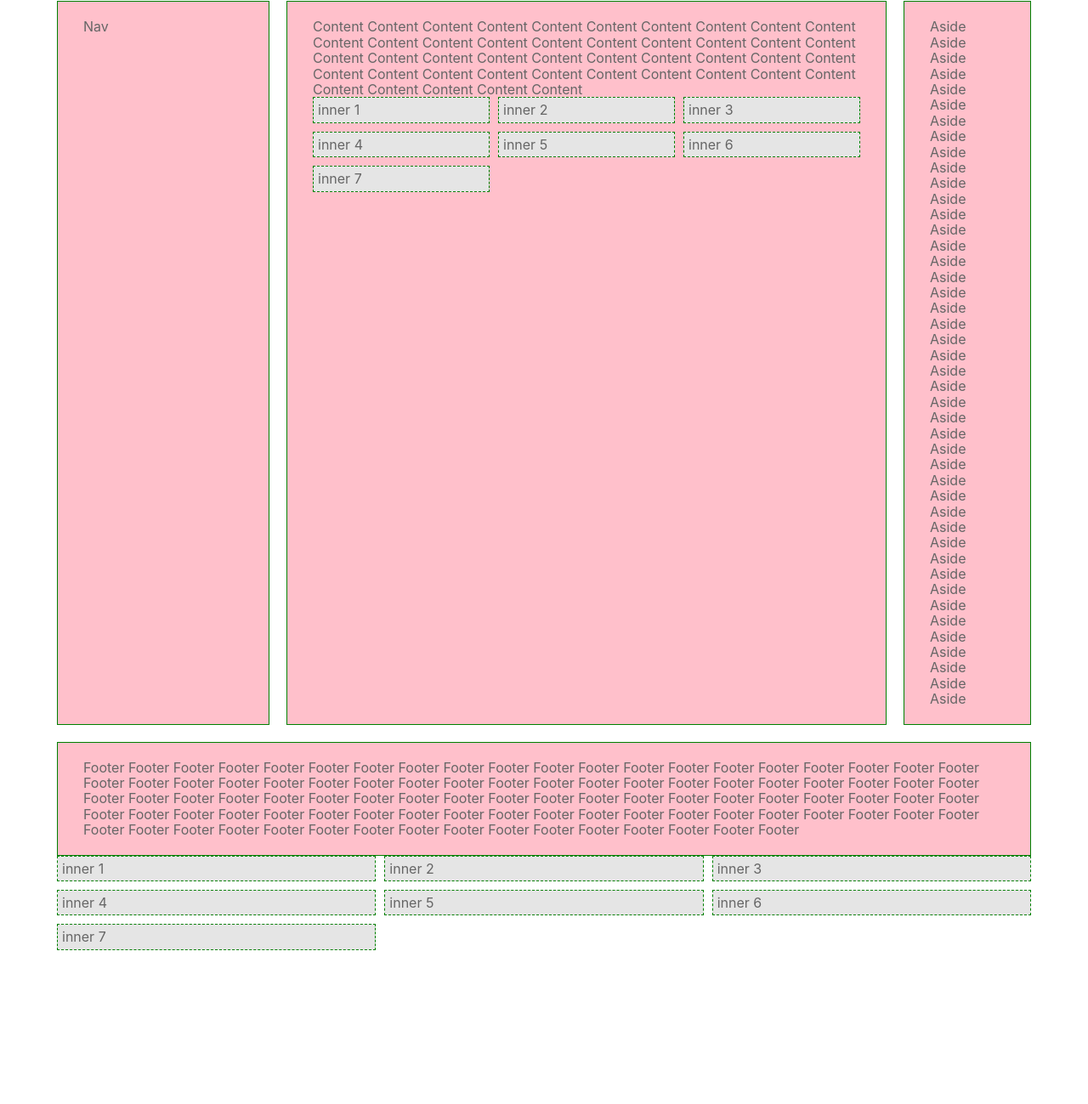
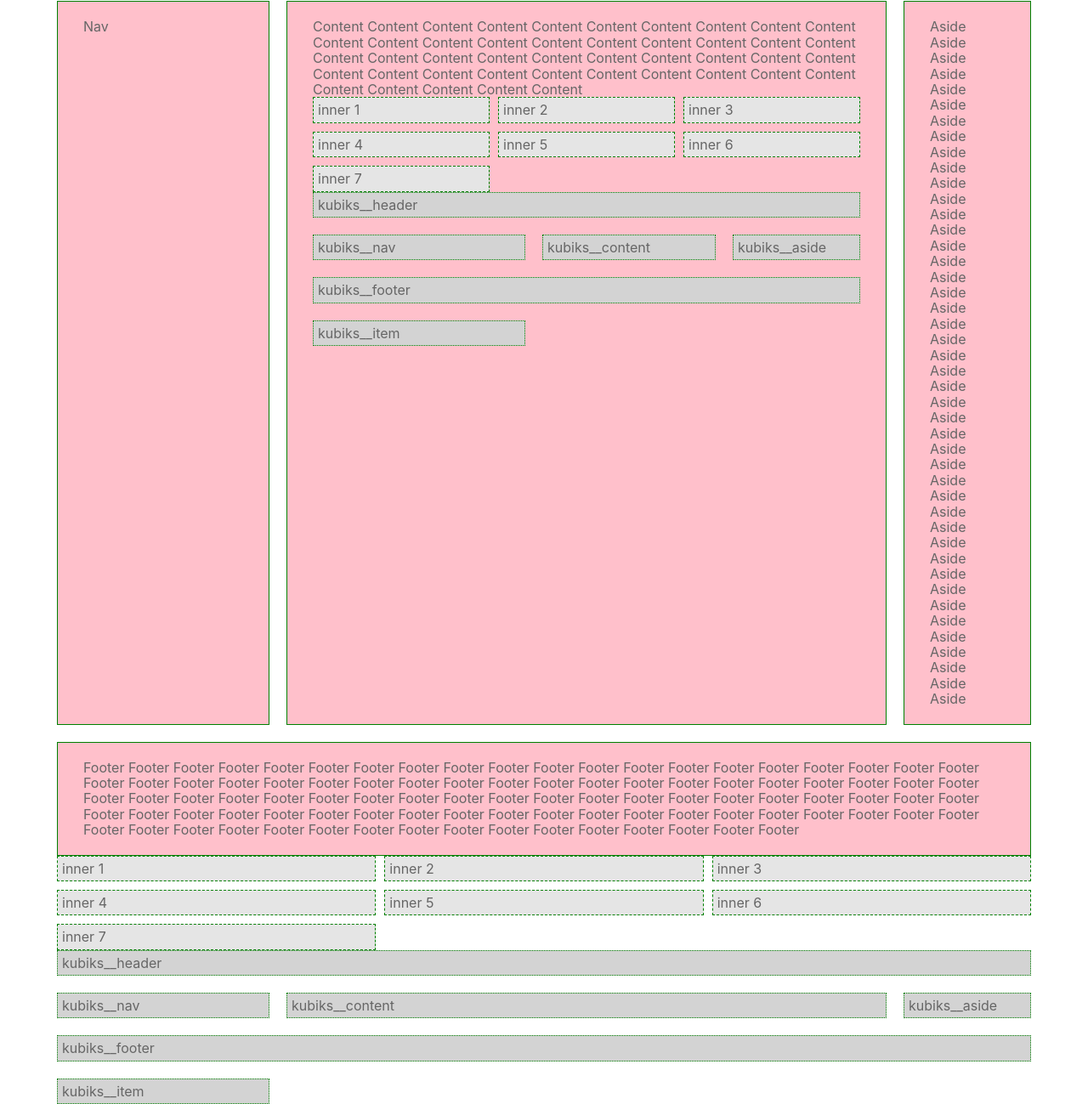
Before and after one commit to FrenkiArt/css-grid-learn, a website built with Vite: page src/index.html in a window 1280 px wide. Shown: the part 79-1378 px from the top of the page at 85% size. Before the commit the page ends 1197 px from the top, so only its background shows below. Built offline with nearby package versions, Linux system fonts and the light colour scheme.

Commit message:
понятно.

```diff
--- a/src/index.html
+++ b/src/index.html
@@ -32,6 +32,15 @@
               <div class="inner-row__item">inner 5</div>
               <div class="inner-row__item">inner 6</div>
               <div class="inner-row__item">inner 7</div>
+            </div>
+
+            <div class="kubiks">
+              <div class="kubiks__item kubiks__header">kubiks__header</div>
+              <div class="kubiks__item kubiks__nav">kubiks__nav</div>
+              <div class="kubiks__item kubiks__content">kubiks__content</div>
+              <div class="kubiks__item kubiks__aside">kubiks__aside</div>
+              <div class="kubiks__item">kubiks__item</div>
+              <div class="kubiks__item kubiks__footer">kubiks__footer</div>
             </div>
           </div>
           <div class="grid__item grid__aside">
@@ -71,6 +80,15 @@
           <div class="inner-row__item">inner 6</div>
           <div class="inner-row__item">inner 7</div>
         </div>
+
+        <div class="kubiks">
+          <div class="kubiks__item kubiks__header">kubiks__header</div>
+          <div class="kubiks__item kubiks__nav">kubiks__nav</div>
+          <div class="kubiks__item kubiks__content">kubiks__content</div>
+          <div class="kubiks__item kubiks__aside">kubiks__aside</div>
+          <div class="kubiks__item">kubiks__item</div>
+          <div class="kubiks__item kubiks__footer">kubiks__footer</div>
+        </div>
       </div>
     </div>
 
--- a/src/scss/stuff.scss
+++ b/src/scss/stuff.scss
@@ -58,3 +58,46 @@
     background-color: #e5e5e5;
   }
 }
+
+.kubiks {
+  display: grid;
+
+  grid-gap: 20px;
+  grid-template-areas:
+    'header header header'
+    'nav content aside'
+    'footer footer footer';
+  grid-template-columns: 250px 1fr 150px;
+
+  // .kubiks__item
+  &__item {
+    border: 1px dotted green;
+    padding: 5px;
+    background-color: lightgray;
+  }
+
+  // .kubiks__header
+  &__header {
+    grid-area: header;
+  }
+
+  // .kubiks__nav
+  &__nav {
+    grid-area: nav;
+  }
+
+  // .kubiks__content
+  &__content {
+    grid-area: content;
+  }
+
+  // .kubiks__aside
+  &__aside {
+    grid-area: aside;
+  }
+
+  // .kubiks__footer
+  &__footer {
+    grid-area: footer;
+  }
+}
```
